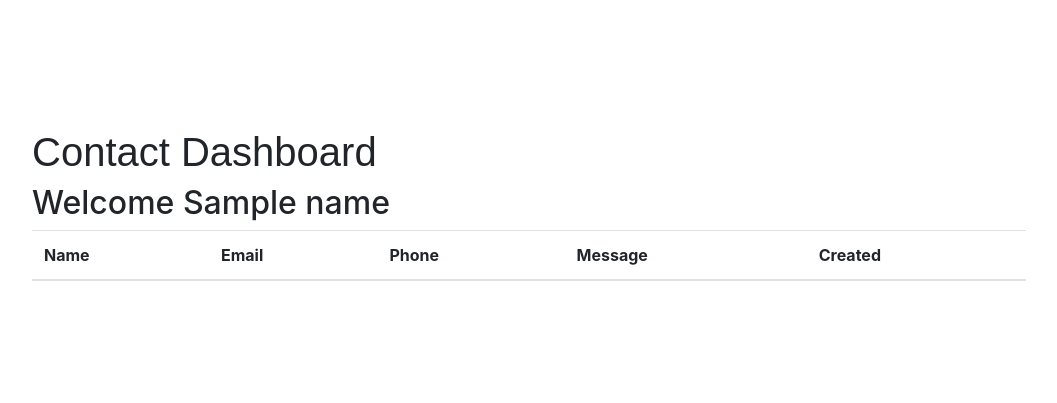
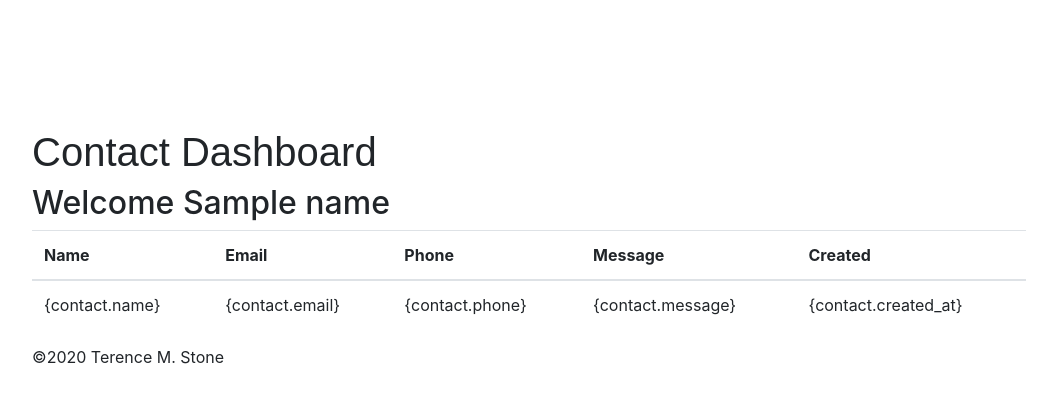
Before and after one commit to Tmstone/Portfolio, a Flask app: template templates/contactdash.html in a window 1280 px wide. Shown: the top 403 px of the page, without its empty margins (111-1168 px from the left). Run offline with Flask 2, Linux system fonts and the light colour scheme; the template is opened without the code that fills it: most values are stand-ins (such as "Sample title", 1, 10 or a date in 2020); lists and menus that the app fills with data are empty; parts of the project's set-up code (start-up, migrations or seed data) failed here and were passed over; some libraries are stand-ins or nearby versions.

Commit message:
adding template calls to dashboard

```diff
--- a/templates/contactdash.html
+++ b/templates/contactdash.html
@@ -29,13 +29,22 @@
                     </tr>
                 </thead>
                 <tbody>
+                    {%for contact in contacts%}
                     <tr>
-                        <td></td>
+                        <td>{contact.name}</td>
+                        <td>{contact.email}</td>
+                        <td>{contact.phone}</td>
+                        <td>{contact.message}</td>
+                        <td>{contact.created_at}</td>
                     </tr>
+                    {%endfor%}
                 </tbody>
             </table>
         </div>
+        <div class="footer">
+            <p>&copy;2020 Terence M. Stone</p>
+       </div>
     </div>
 </body>
-
+<script src="https://stackpath.bootstrapcdn.com/bootstrap/4.3.1/js/bootstrap.min.js" integrity="sha384-JjSmVgyd0p3pXB1rRibZUAYoIIy6OrQ6VrjIEaFf/nJGzIxFDsf4x0xIM+B07jRM" crossorigin="anonymous"></script>
 </html>
```
